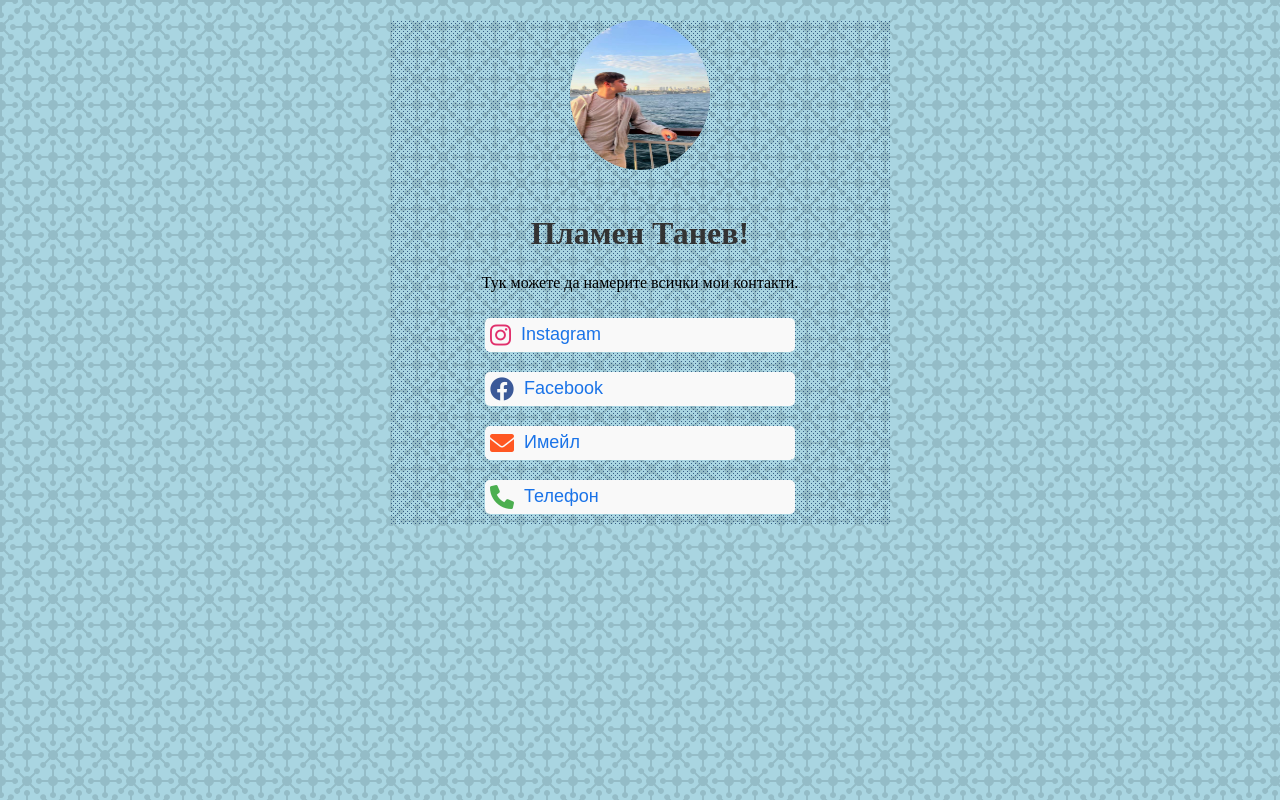
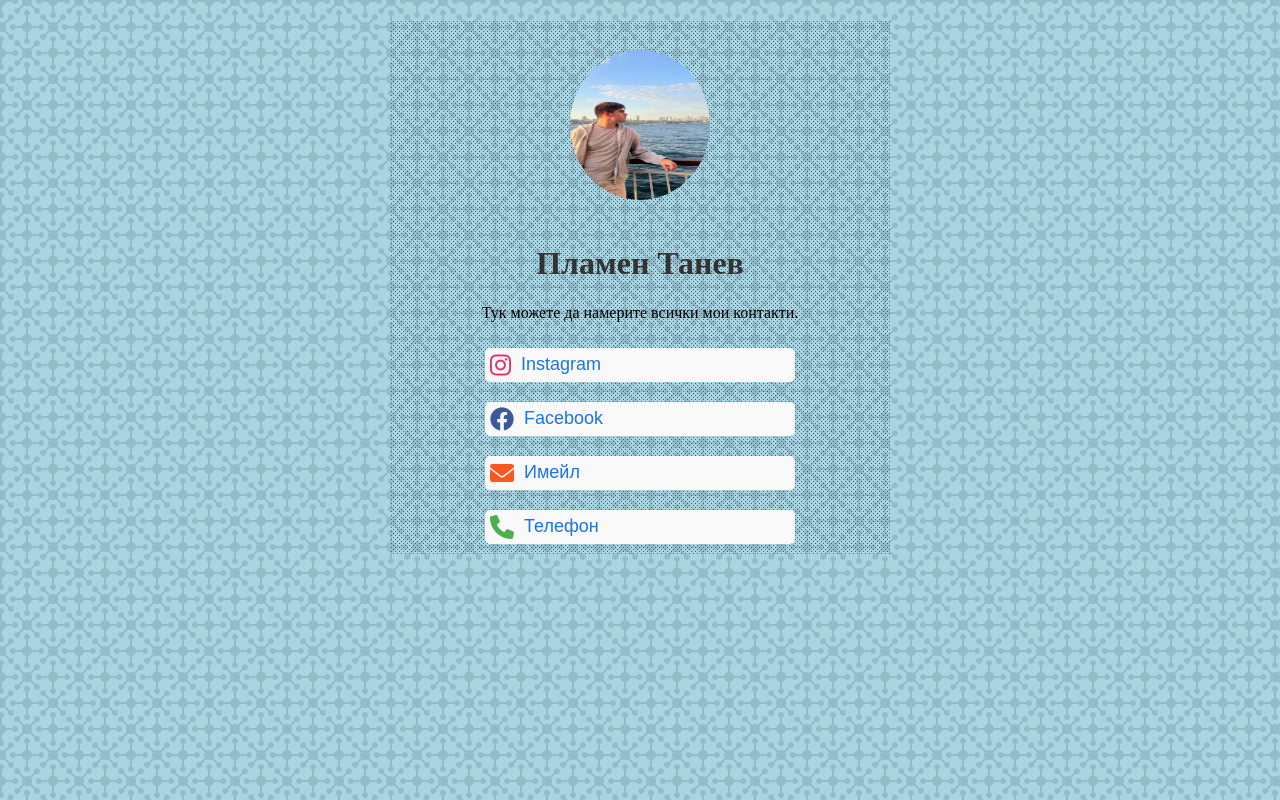
Before and after one commit to nfc-world/nfc6, a plain HTML site: page index.html in a window 1280 px wide. Drawn offline with Linux system fonts and the light colour scheme.

Commit message:
Update index.html

```diff
--- a/index.html
+++ b/index.html
@@ -71,6 +71,7 @@
             width: 140px;
             height: 150px;
             border-radius: 50%;
+	    margin-top: 30px;
             margin-bottom: 20px;
         }
     </style>
@@ -78,7 +79,7 @@
 <body>
     <div class="container">
         <img src="nfc6.jpeg" alt="Профилна снимка">
-        <h1>Пламен Танев!</h1>
+        <h1>Пламен Танев</h1>
         <p>Тук можете да намерите всички мои контакти.</p>
 
         <div id="links"></div>
```
